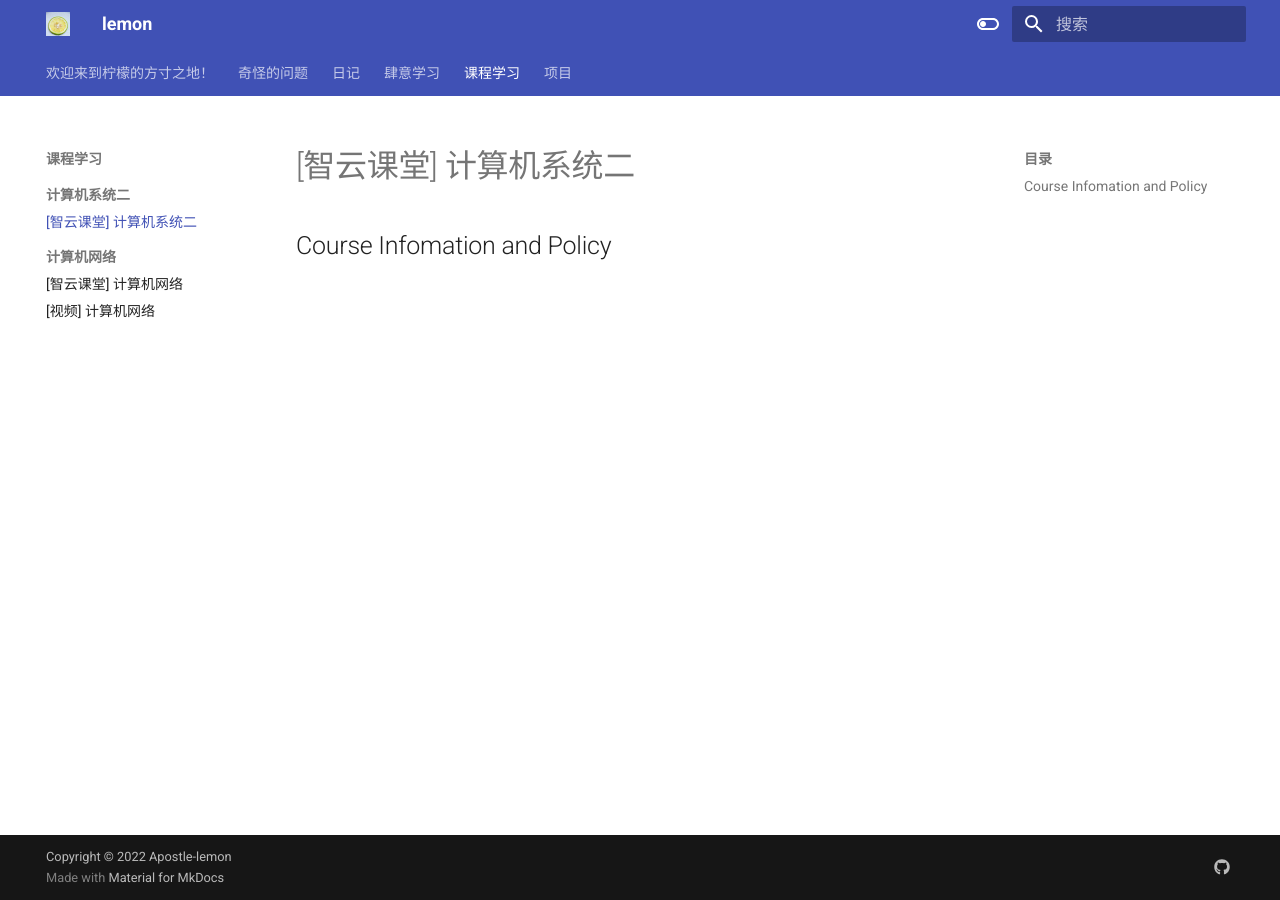
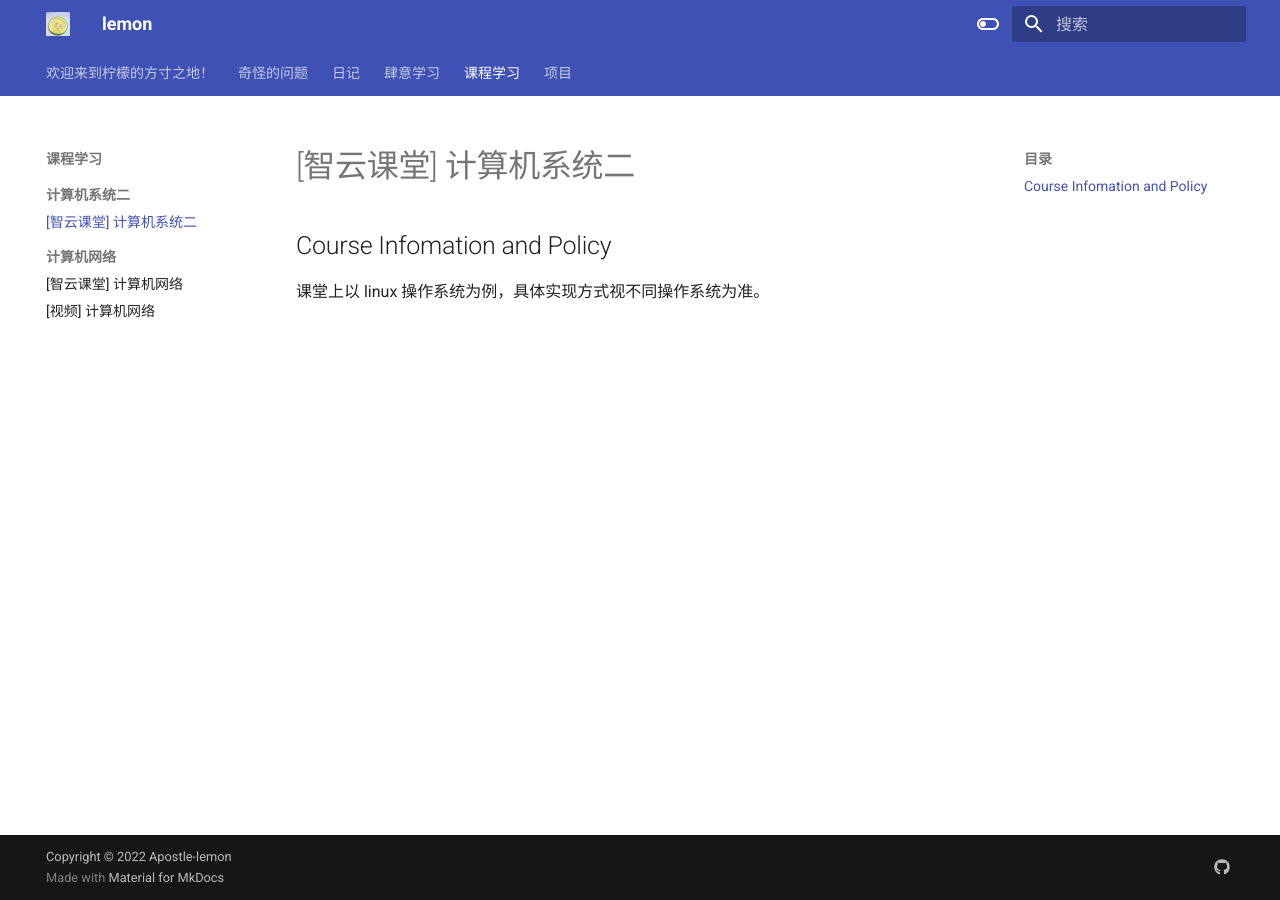
Before and after one commit to Apostle-lemon/Apostle-lemon.github.io, an MkDocs documentation site: the page built from docs/课程学习/计算机系统二/【智云课堂】计算机系统二.md, in a window 1280 px wide. Built offline with MkDocs 1.6.1 and Material for MkDocs 9.7.7, drawn with Linux system fonts in a browser that asks for light colours.

Commit message:
vault backup: 2022-10-27 15:19:42
Affected files:
docs/课程学习/计算机系统二/【智云课堂】计算机系统二.md

```diff
--- a/docs/课程学习/计算机系统二/【智云课堂】计算机系统二.md
+++ b/docs/课程学习/计算机系统二/【智云课堂】计算机系统二.md
@@ -2,4 +2,4 @@
 
 ## Course Infomation and Policy
 
-###
+课堂上以 linux 操作系统为例，具体实现方式视不同操作系统为准。
```
